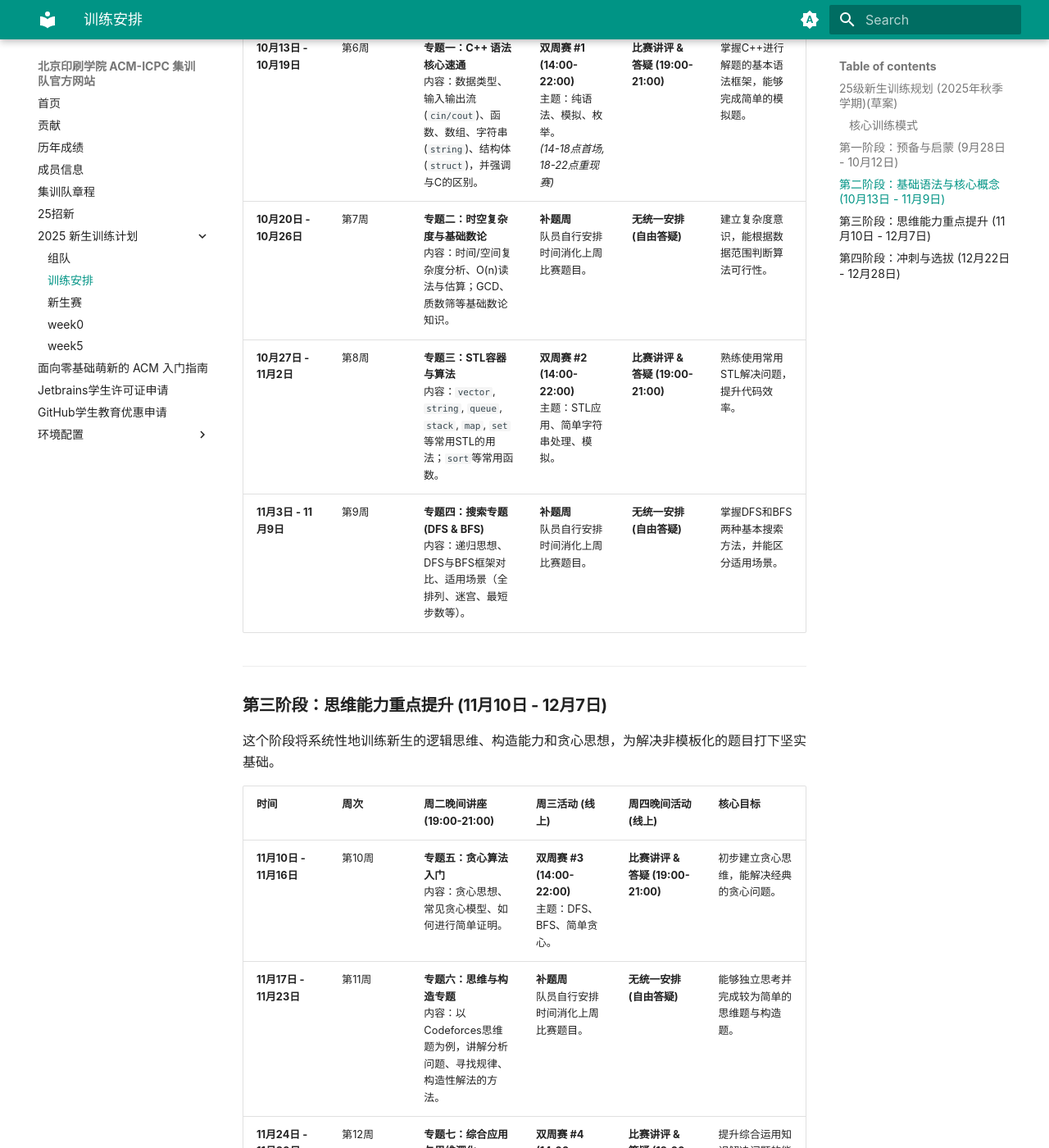
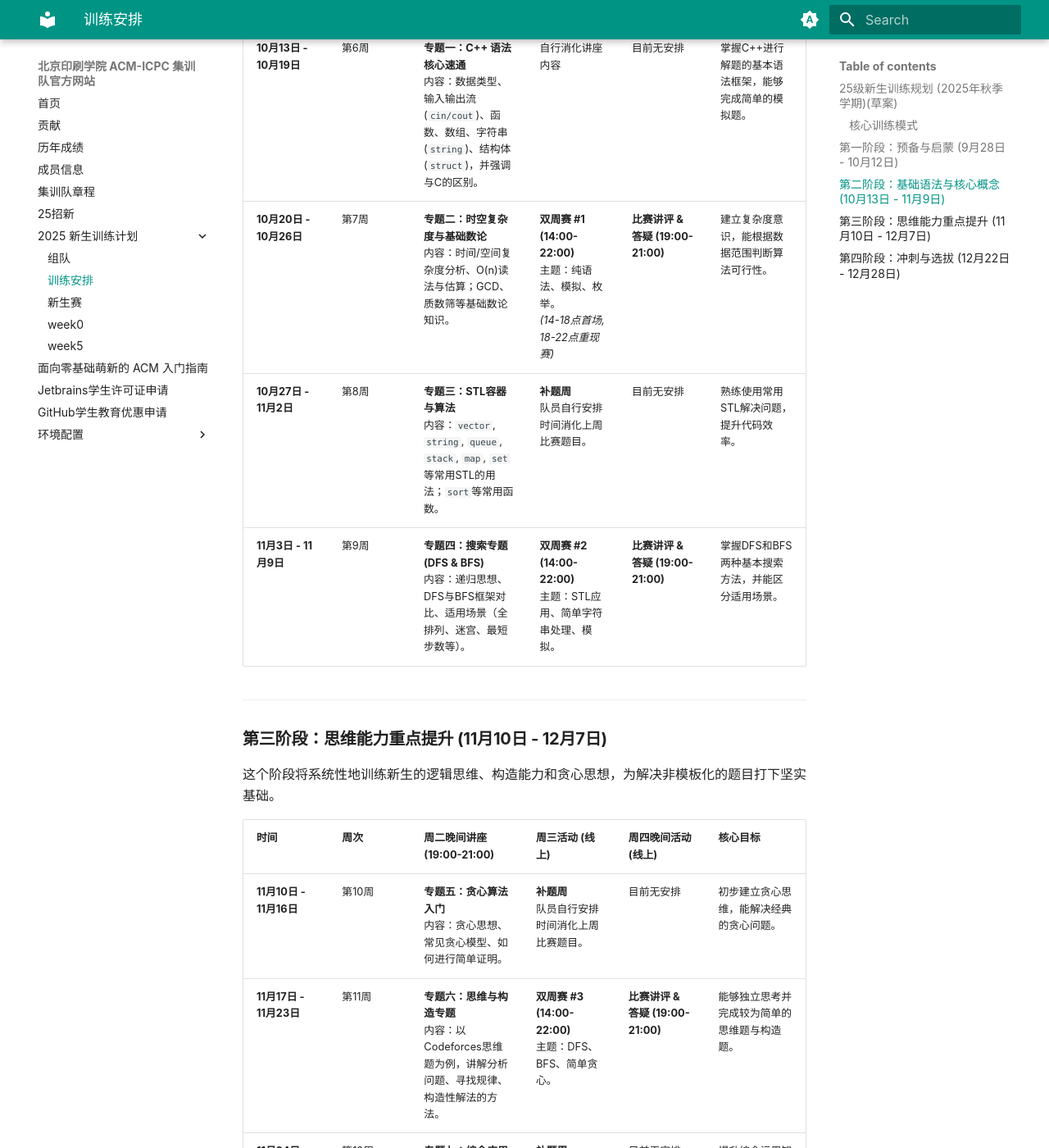
Before and after one commit to bigcicpc/BIGC_ACM_OFFICIAL_SITE, an MkDocs documentation site: the page built from docs/2025 新生训练计划/training.md, in a window 1280 px wide and 1400 px high, scrolled down 1355 px. Shown: the whole window at 82% size. Built offline with MkDocs 1.6.1 and Material for MkDocs 9.7.7, drawn with Linux system fonts in a browser that asks for light colours; some of the changed text lies outside the part shown.

Commit message:
docs: 更新训练规划

```diff
--- a/docs/2025 新生训练计划/training.md
+++ b/docs/2025 新生训练计划/training.md
@@ -28,10 +28,10 @@
 
 | **时间** | **周次** | **周二晚间讲座 (19:00-21:00)** | **周三活动 (线上)** | **周四晚间活动 (线上)** | **核心目标** |
 | :--- | :--- | :--- | :--- | :--- | :--- |
-| **10月13日 - 10月19日** | 第6周 | **专题一：C++ 语法核心速通**<br>内容：数据类型、输入输出流(`cin/cout`)、函数、数组、字符串(`string`)、结构体(`struct`)，并强调与C的区别。 | **双周赛 #1 (14:00-22:00)**<br>主题：纯语法、模拟、枚举。<br>*(14-18点首场, 18-22点重现赛)* | **比赛讲评 & 答疑 (19:00-21:00)** | 掌握C++进行解题的基本语法框架，能够完成简单的模拟题。 |
-| **10月20日 - 10月26日** | 第7周 | **专题二：时空复杂度与基础数论**<br>内容：时间/空间复杂度分析、O(n)读法与估算；GCD、质数筛等基础数论知识。 | **补题周**<br>队员自行安排时间消化上周比赛题目。 | **无统一安排 (自由答疑)** | 建立复杂度意识，能根据数据范围判断算法可行性。 |
-| **10月27日 - 11月2日** | 第8周 | **专题三：STL容器与算法**<br>内容：`vector`, `string`, `queue`, `stack`, `map`, `set`等常用STL的用法；`sort`等常用函数。 | **双周赛 #2 (14:00-22:00)**<br>主题：STL应用、简单字符串处理、模拟。 | **比赛讲评 & 答疑 (19:00-21:00)** | 熟练使用常用STL解决问题，提升代码效率。 |
-| **11月3日 - 11月9日** | 第9周 | **专题四：搜索专题 (DFS & BFS)**<br>内容：递归思想、DFS与BFS框架对比、适用场景（全排列、迷宫、最短步数等）。 | **补题周**<br>队员自行安排时间消化上周比赛题目。 | **无统一安排 (自由答疑)** | 掌握DFS和BFS两种基本搜索方法，并能区分适用场景。 |
+| **10月13日 - 10月19日** | 第6周 | **专题一：C++ 语法核心速通**<br>内容：数据类型、输入输出流(`cin/cout`)、函数、数组、字符串(`string`)、结构体(`struct`)，并强调与C的区别。 | 自行消化讲座内容 | 目前无安排 | 掌握C++进行解题的基本语法框架，能够完成简单的模拟题。 |
+| **10月20日 - 10月26日** | 第7周 | **专题二：时空复杂度与基础数论**<br>内容：时间/空间复杂度分析、O(n)读法与估算；GCD、质数筛等基础数论知识。 | **双周赛 #1 (14:00-22:00)**<br>主题：纯语法、模拟、枚举。<br>*(14-18点首场, 18-22点重现赛)*| **比赛讲评 & 答疑 (19:00-21:00)** | 建立复杂度意识，能根据数据范围判断算法可行性。 |
+| **10月27日 - 11月2日** | 第8周 | **专题三：STL容器与算法**<br>内容：`vector`, `string`, `queue`, `stack`, `map`, `set`等常用STL的用法；`sort`等常用函数。 | **补题周**<br>队员自行安排时间消化上周比赛题目。  | 目前无安排 | 熟练使用常用STL解决问题，提升代码效率。 |
+| **11月3日 - 11月9日** | 第9周 | **专题四：搜索专题 (DFS & BFS)**<br>内容：递归思想、DFS与BFS框架对比、适用场景（全排列、迷宫、最短步数等）。 |**双周赛 #2 (14:00-22:00)**<br>主题：STL应用、简单字符串处理、模拟。| **比赛讲评 & 答疑 (19:00-21:00)** | 掌握DFS和BFS两种基本搜索方法，并能区分适用场景。 |
 
 ---
 
@@ -41,10 +41,10 @@
 
 | **时间** | **周次** | **周二晚间讲座 (19:00-21:00)** | **周三活动 (线上)** | **周四晚间活动 (线上)** | **核心目标** |
 | :--- | :--- | :--- | :--- | :--- | :--- |
-| **11月10日 - 11月16日** | 第10周 | **专题五：贪心算法入门**<br>内容：贪心思想、常见贪心模型、如何进行简单证明。 | **双周赛 #3 (14:00-22:00)**<br>主题：DFS、BFS、简单贪心。 | **比赛讲评 & 答疑 (19:00-21:00)** | 初步建立贪心思维，能解决经典的贪心问题。 |
-| **11月17日 - 11月23日** | 第11周 | **专题六：思维与构造专题**<br>内容：以Codeforces思维题为例，讲解分析问题、寻找规律、构造性解法的方法。 | **补题周**<br>队员自行安排时间消化上周比赛题目。 | **无统一安排 (自由答疑)** | 能够独立思考并完成较为简单的思维题与构造题。 |
-| **11月24日 - 11月30日** | 第12周 | **专题七：综合应用与思维深化**<br>内容：结合已学知识点，讲解综合性题目、思维题的解题策略与技巧。 | **双周赛 #4 (14:00-22:00)**<br>主题：搜索、贪心、综合性思维题。 | **比赛讲评 & 答疑 (19:00-21:00)** | 提升综合运用知识解决问题的能力。 |
-| **12月1日 - 12月7日** | 第13周 | **专题八：动态规划(DP)思想初探**<br>内容：DP思想、状态定义与转移方程、线性DP（LIS, LCS）、01背包。 | **补题周**<br>队员自行安排时间消化上周比赛题目。 | **无统一安排 (自由答疑)** | 了解DP的基本思想，能识别并尝试解决最简单的DP模型。 |
+| **11月10日 - 11月16日** | 第10周 | **专题五：贪心算法入门**<br>内容：贪心思想、常见贪心模型、如何进行简单证明。 | **补题周**<br>队员自行安排时间消化上周比赛题目。  | 目前无安排 | 初步建立贪心思维，能解决经典的贪心问题。 |
+| **11月17日 - 11月23日** | 第11周 | **专题六：思维与构造专题**<br>内容：以Codeforces思维题为例，讲解分析问题、寻找规律、构造性解法的方法。 |  **双周赛 #3 (14:00-22:00)**<br>主题：DFS、BFS、简单贪心。 | **比赛讲评 & 答疑 (19:00-21:00)** | 能够独立思考并完成较为简单的思维题与构造题。 |
+| **11月24日 - 11月30日** | 第12周 | **专题七：综合应用与思维深化**<br>内容：结合已学知识点，讲解综合性题目、思维题的解题策略与技巧。 | **补题周**<br>队员自行安排时间消化上周比赛题目。| 目前无安排 | 提升综合运用知识解决问题的能力。 |
+| **12月1日 - 12月7日** | 第13周 | **专题八：动态规划(DP)思想初探**<br>内容：DP思想、状态定义与转移方程、线性DP（LIS, LCS）、01背包。 | **双周赛 #4 (14:00-22:00)**<br>主题：搜索、贪心、综合性思维题。 | **比赛讲评 & 答疑 (19:00-21:00)** | 了解DP的基本思想，能识别并尝试解决最简单的DP模型。 |
 
 ---
 
```
Also changed, not shown: other parts of docs/2025 新生训练计划/training.md (+1 -1 lines).
